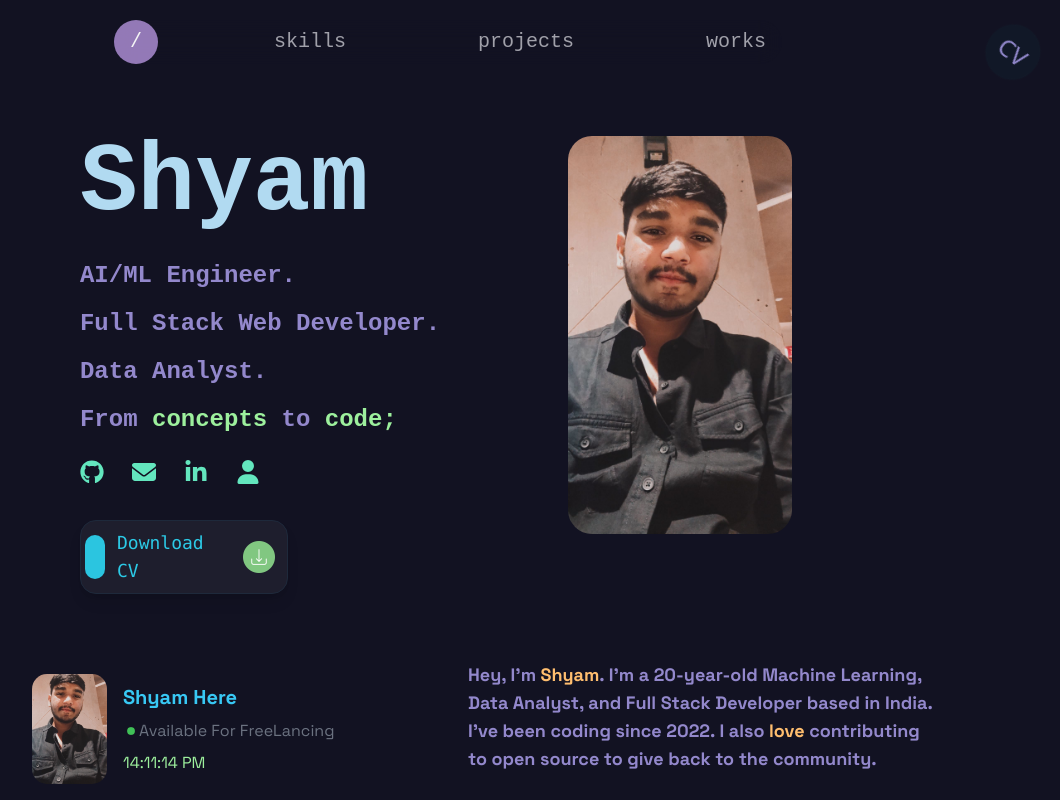
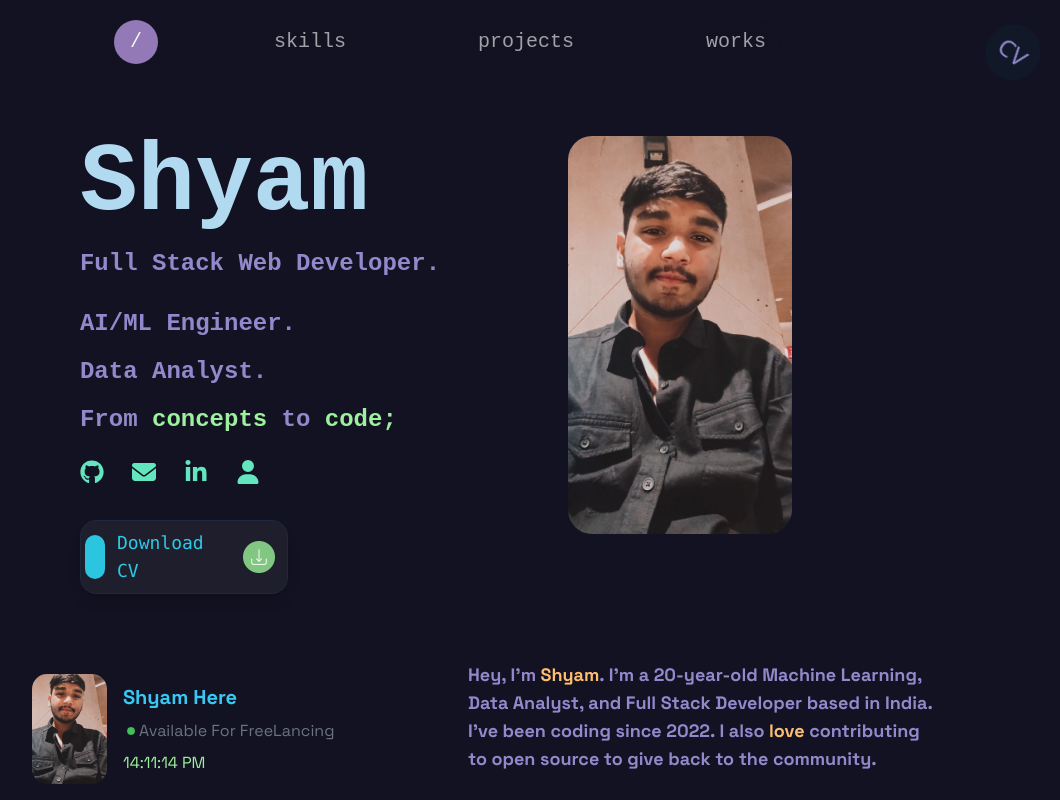
Before and after one commit to Shyamkadiwar/Protfolio, a React (Vite) app in the folder Shyam/: page / in a window 1280 px wide. Shown: the top 800 px of the page, without its empty margins (192-1252 px from the left). Built offline with nearby package versions, Linux system fonts and the light colour scheme.

Commit message:
removed unused directory

```diff
--- a/Shyam/src/components/Profile.jsx
+++ b/Shyam/src/components/Profile.jsx
@@ -17,8 +17,8 @@ function Profile() {
                     <div className="pt-5">
                         <h1 className="font-fontt text-[rgb(186_230_253_/_95%)] text-8xl font-extrabold mt-2">Shyam</h1>
                         <div className="font-fontt text-[rgb(167_154_230_/_87%)] text-2xl font-extrabold">
+                            <p className="mt-4">Full Stack Web Developer.</p>
                             <p className="mt-7">AI/ML Engineer.</p>
-                            <p className="mt-4">Full Stack Web Developer.</p>
                             <p className="mt-4">Data Analyst.</p>
                             <p className="mt-4">From <span className="text-[#9df09d]">concepts</span> to <span className="text-[#9df09d]">code;</span></p>
                         </div>
```
